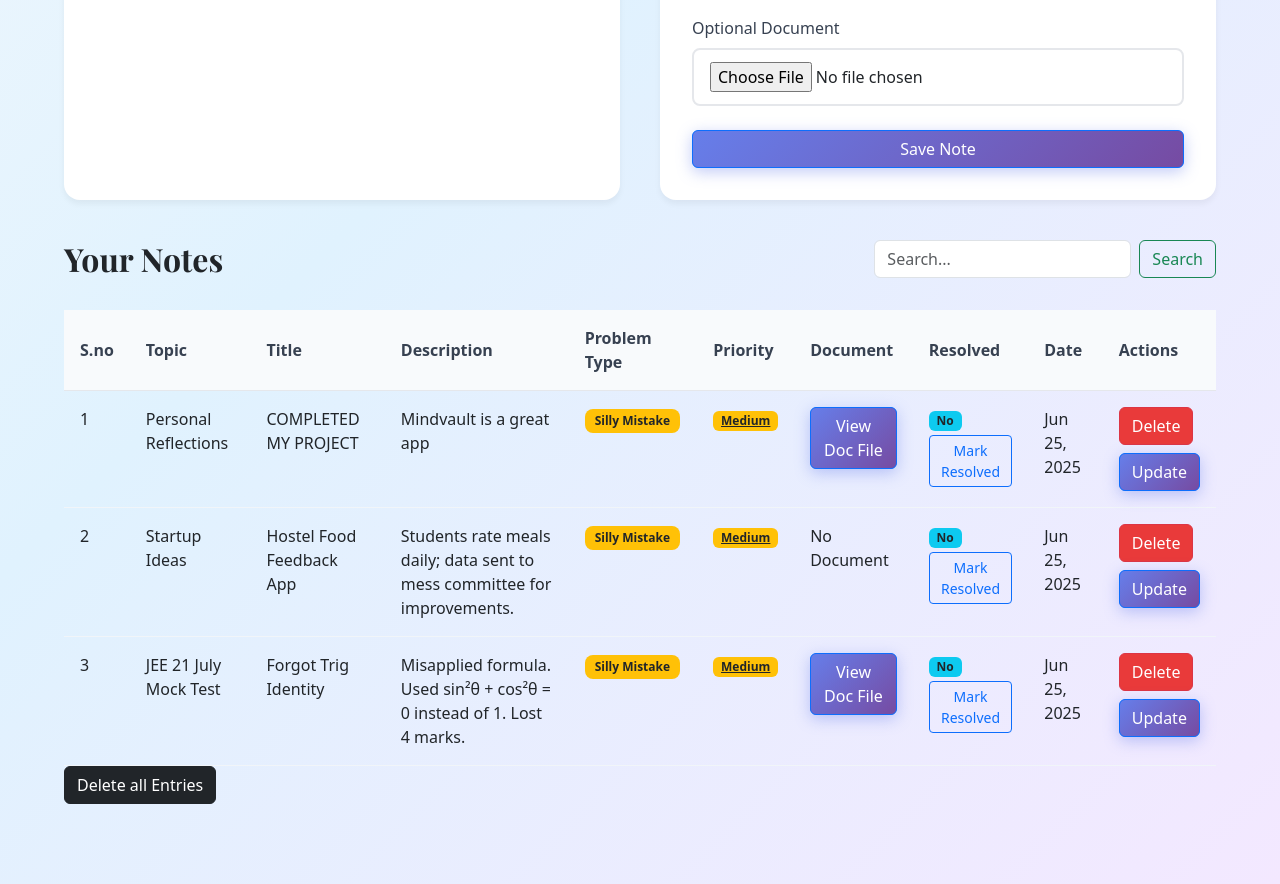
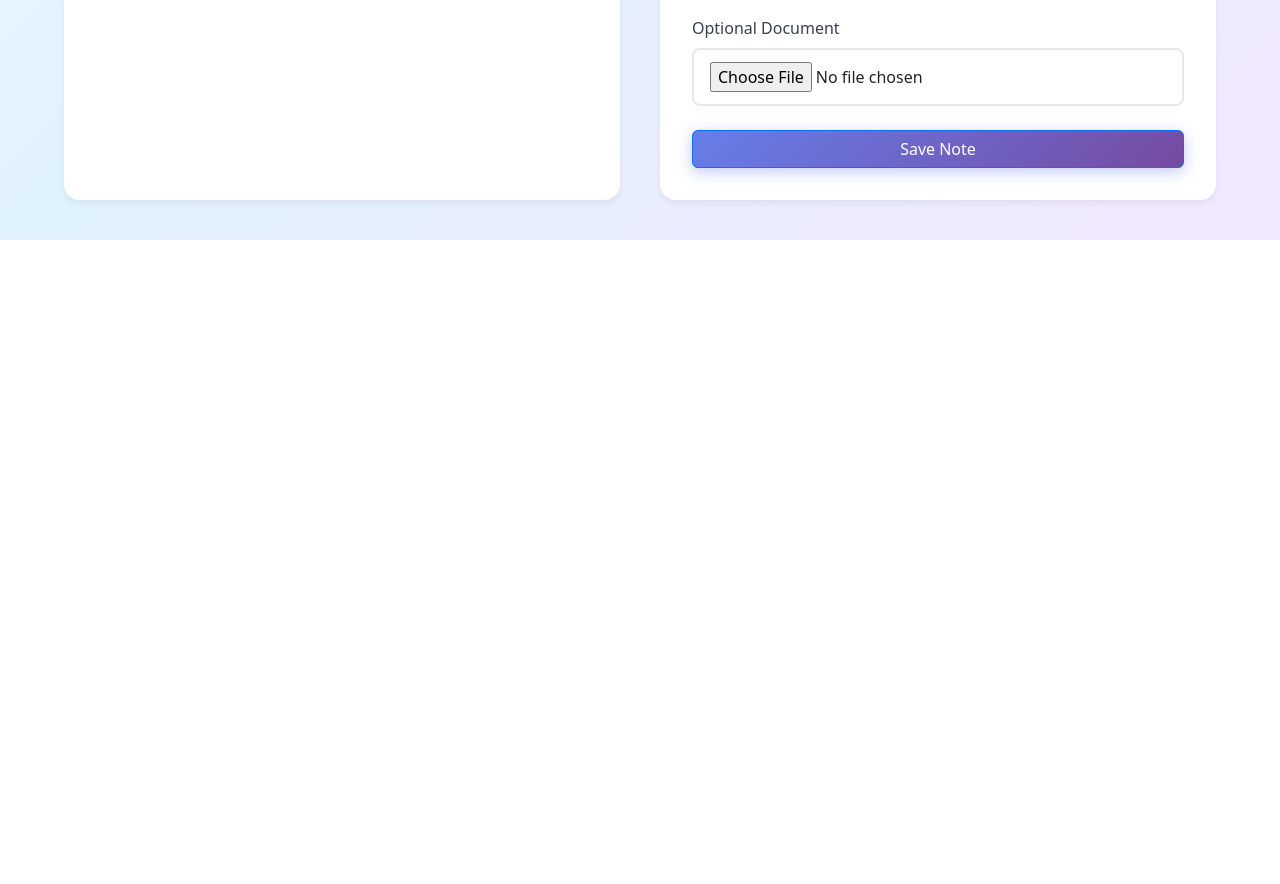
Before and after one commit to coutKaustubh/MindVault-Pro, a Django app: page /MindVault/ in a window 1280 px wide. Shown: the part 1010-1894 px from the top of the page. After the commit the page ends 1250 px from the top, so only its background shows below. Run offline with Django 5.2, Linux system fonts and the light colour scheme; a user stored in the database is signed in; data comes from the database, SQL or seed files in the repository.

Commit message:
Separated notes

```diff
--- a/MindVault/urls.py
+++ b/MindVault/urls.py
@@ -21,9 +21,7 @@ urlpatterns = [
     path('notification/', notification_page, name='notification_page'),
     path('delete_notification/', delete_notification, name='delete_notification'),
     path('delete_notification/', delete_notification, name='delete_notification'),
-
-
-
+    path('notes/',notes_page, name='notes_page'),
 
 ]
 
--- a/Notes/VIEWS/notes/notes_entry.py
+++ b/Notes/VIEWS/notes/notes_entry.py
@@ -4,25 +4,6 @@ from ..imports import *
 def notes_entry(request):    # sourcery skip: low-code-quality, use-contextlib-suppress, use-named-expression
     topics = Topic.objects.filter(user=request.user)
     entries = Entry.objects.filter(user=request.user)
-
-    query = request.GET.get('search-entries')
-    if query:
-        entries = entries.filter(
-            Q(title__icontains=query) |
-            Q(description__icontains=query)|
-            Q(problem_type__icontains=query)
-        )
-
-
-    entries = entries.annotate(
-        priority_order=Case(
-            When(priority_choice='high', then=Value(0)),
-            When(priority_choice='medium', then=Value(1)),
-            When(priority_choice='low', then=Value(2)),
-            default=Value(3),
-            output_field=IntegerField()
-        )
-    ).order_by('resolved', 'priority_order', '-created_at')
 
     if request.method == 'POST':
         form_type = request.POST.get('form_type')
@@ -105,6 +86,5 @@ def notes_entry(request):    # sourcery skip: low-code-quality, use-contextlib-s
 
     return render(request, 'home.html', {
         'topics': topics,
-        'entries': entries,
         'notifications': notifications,
     })
--- a/Notes/VIEWS/notes/toggle_resolved.py
+++ b/Notes/VIEWS/notes/toggle_resolved.py
@@ -5,4 +5,4 @@ def toggle_resolved(request, pk):
     entry = get_object_or_404(Entry, pk=pk)
     entry.resolved = not entry.resolved
     entry.save()
-    return redirect('/MindVault/')
+    return redirect('/notes/')
--- a/Notes/VIEWS/notes/update_priority.py
+++ b/Notes/VIEWS/notes/update_priority.py
@@ -4,4 +4,4 @@ def update_priority(request, pk, new_priority):
     entry = get_object_or_404(Entry, pk=pk)
     entry.priority = new_priority
     entry.save()
-    return redirect('/MindVault/')
+    return redirect('/notes/')
--- a/Notes/templates/home.html
+++ b/Notes/templates/home.html
@@ -121,116 +121,7 @@
     </div>
 </div>
 
-<!-- Notes Table -->
-<div class="notes-section">
-    <div class="section-header">
-        <h2>Your Notes</h2>
-        <form method="GET" class="d-flex" role="search">
-        <input type="text" class="form-control me-2" name="search-entries" value="{{ query }}" placeholder="Search..." />
-        <button type="submit" class ="btn btn-outline-success">Search</button>
-    </form>
 
-    </div>
-
-    {% if entries %}
-    <table class="notes-table">
-        <thead>
-            <tr>
-                <th>S.no</th>
-                <th>Topic</th>
-                <th>Title</th>
-                <th>Description</th>
-                <th>Problem Type</th>
-                <th>Priority</th>
-                <th>Document</th>
-                <th>Resolved</th>
-                <th>Date</th>
-                <th>Actions</th>
-            </tr>
-        </thead>
-        <tbody>
-            {% for entry in entries %}
-            <tr>
-                <td>{{forloop.counter}}</td>
-                <td>{{ entry.topic.name }}</td>
-                <td>{{ entry.title }}</td>
-                <td>{{ entry.description }}</td>
-                <td>
-                    <span class="badge
-                    {% if entry.problem_type == 'silly' %}bg-warning text-dark
-                    {% elif entry.problem_type == 'big' %}bg-danger
-                    {% elif entry.problem_type == 'concept' %}bg-info
-                    {% elif entry.problem_type == 'calc' %}bg-primary
-                    {% elif entry.problem_type == 'skip' %}bg-secondary
-                    {% else %}bg-light text-dark
-                    {% endif %}
-                " style="padding: 6px 10px; border-radius: 8px;">
-                        {{ entry.get_problem_type_display }}
-                    </span>
-                </td>
-                <td>
-                    {% if entry.priority_choice == 'high' %}
-                    <a href="{% url 'update_priority' entry.id 'medium' %}" class="badge bg-danger text-light"
-                        style="cursor:pointer;">High</a>
-                    {% elif entry.priority_choice == 'medium' %}
-                    <a href="{% url 'update_priority' entry.id 'low' %}" class="badge bg-warning text-dark"
-                        style="cursor:pointer;">Medium</a>
-                    {% else %}
-                    <a href="{% url 'update_priority' entry.id 'high' %}" class="badge bg-success text-light"
-                        style="cursor:pointer;">Low</a>
-                    {% endif %}
-                </td>
-
-
-                <td>
-                    {% if entry.image %}
-                    <a href="/media/{{entry.image}}" target="_blank"><button class="btn btn-primary">View Doc
-                            File</button></a></t>
-                    {% else %}
-                    No Document
-                    {% endif %}
-                </td>
-                <td>
-                    <!-- Display Resolved Status -->
-                    {% if entry.resolved %}
-                    <span class="badge bg-secondary">Yes</span>
-                    {% else %}
-                    <span class="badge bg-info text-dark">No</span>
-                    {% endif %}
-
-                    <!-- Add Toggle Button -->
-                    <form method="POST" action="{% url 'toggle_resolved' entry.id %}" style="display:inline;">
-                        {% csrf_token %}
-                        <button type="submit" class="btn btn-sm btn-outline-primary mt-1">
-                            {% if entry.resolved %}
-                            Mark Unresolved
-                            {% else %}
-                            Mark Resolved
-                            {% endif %}
-                        </button>
-                    </form>
-                </td>
-
-                <td>{{ entry.created_at|date:"M d, Y" }}</td>
-                <td>
-                    <div style="display: flex; flex-direction: column; gap: 8px;">
-                        <a href="/delete-entry/{{entry.id}}/" class="linkbtn">
-                            <button class="btn btn-danger" style="background-color: rgb(233, 58, 58);">Delete</button>
-                        </a>
-                        <a href="/update-entry/{{entry.id}}/" class="linkbtn">
-                            <button class="btn btn-primary">Update</button>
-                        </a>
-                    </div>
-                </td>
-            </tr>
-            {% endfor %}
-        </tbody>
-    </table>
-    <a href = "/delete-all/"><button class = "btn btn-dark">Delete all Entries</button></a>
-    {% else %}
-    <p>No notes added yet. Create a topic and start writing!</p>
-    {% endif %}
-</div>
 
 <script>
     function toggleCustomInput(selectElement) {
--- a/Notes/views.py
+++ b/Notes/views.py
@@ -8,6 +8,7 @@ from Notes.VIEWS.notes.delete_entry import delete_entry
 from Notes.VIEWS.notes.toggle_resolved import toggle_resolved
 from Notes.VIEWS.notes.update_priority import update_priority
 from Notes.VIEWS.notes.delete_all import delete_all
+from Notes.VIEWS.notes.notes_page import notes_page
 from Notes.VIEWS.auth.login_page import login_page
 from Notes.VIEWS.auth.logout_page import logout_page
 from Notes.VIEWS.auth.register import register
@@ -28,3 +29,4 @@ notification_page
 delete_notification
 logout_page
 delete_all
+notes_page
```
Also changed, not shown: Notes/VIEWS/notes/notes_page.py (added, +27 -0 lines), Notes/templates/notes.html (added, +136 -0 lines).
